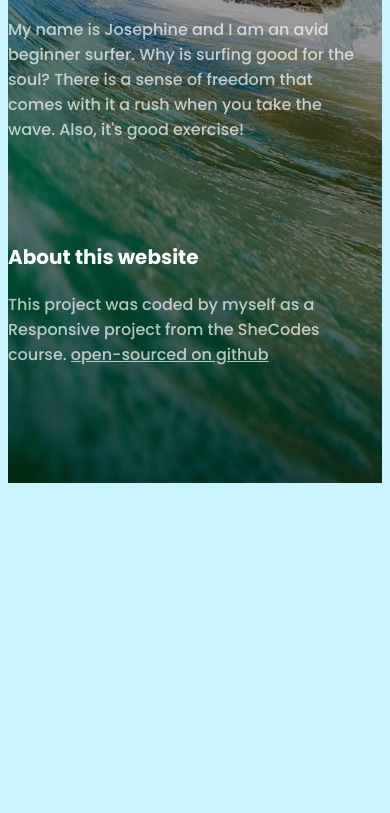
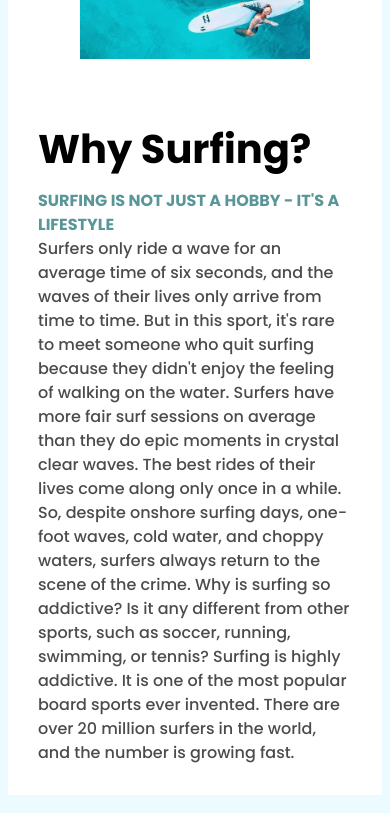
Before and after one commit to sojoz/surfing-project, a plain HTML site: page index.html in a window 390 px wide. Shown: the part 788-1601 px from the top of the page. Before the commit the page ends 1279 px from the top, so only its background shows below. Drawn offline with Linux system fonts and the light colour scheme.

Commit message:
Added main section and made it resonsive

```diff
--- a/index.html
+++ b/index.html
@@ -20,7 +20,32 @@
         <h2>explore the world of surfing</h2>
         <a href=""> Learn more</a>
       </header>
-
+      <main>
+        <section class="grid grid-2-columns">
+          <div>
+            <img src="src/images/Grid image 2.jpg" alt="surfers" class="main-grid-image" />
+          </div>
+          <div>
+            <h3>Why Surfing?</h3>
+            <h2>Surfing is not just a hobby - it's a lifestyle</h2>
+            <p>
+              Surfers only ride a wave for an average time of six seconds, and
+              the waves of their lives only arrive from time to time. But in
+              this sport, it's rare to meet someone who quit surfing because
+              they didn't enjoy the feeling of walking on the water. Surfers
+              have more fair surf sessions on average than they do epic moments
+              in crystal clear waves. The best rides of their lives come along
+              only once in a while. So, despite onshore surfing days, one-foot
+              waves, cold water, and choppy waters, surfers always return to the
+              scene of the crime. Why is surfing so addictive? Is it any
+              different from other sports, such as soccer, running, swimming, or
+              tennis? Surfing is highly addictive. It is one of the most popular
+              board sports ever invented. There are over 20 million surfers in
+              the world, and the number is growing fast.
+            </p>
+          </div>
+        </section>
+      </main>
       <footer>
         <section class="grid">
           <div>
--- a/src/styles.css
+++ b/src/styles.css
@@ -1,6 +1,6 @@
 body {
   font-family: "Poppins", sans-serif;
-  background-color: #c7f4ff;
+  background-color: #ecfbff;
 }
 
 .container {
@@ -56,16 +56,52 @@ header a {
   padding: 16px 32px;
 }
 
+main {
+  background-color: white;
+}
+main h2 {
+  font-weight: 700;
+  font-size: 16px;
+  line-height: 1.5;
+  color: #126a6d;
+  text-transform: uppercase;
+  margin: 0;
+  opacity: 0.7;
+}
+
+main h3 {
+  font-weight: 700;
+  font-size: 40px;
+  line-height: 1.5;
+  margin: 0;
+}
+
+main p {
+  font-size: normal;
+  font-weight: 400;
+  font-size: 16px;
+  line-height: 24px;
+  opacity: 0.7;
+  margin-right: 60px;
+}
 section {
   max-width: 1200px;
   margin: 0 auto;
+  padding: 100px 0;
 }
 .grid {
   display: grid;
   grid-template-columns: 1fr 2fr 2fr;
   grid-gap: 64px;
 }
-
+.grid-2-columns {
+  grid-template-columns: 1fr 1fr;
+  grid-gap: 30px;
+}
+.main-grid-image {
+  max-width: 370px;
+  margin-left: 120px;
+}
 footer {
   color: white;
   background-image: linear-gradient(rgba(0, 0, 0, 0.3), rgba(0, 0, 0, 0.5)),
@@ -73,7 +109,6 @@ footer {
   background-repeat: no-repeat;
   background-position: center;
   background-size: cover;
-  padding: 100px 0;
 }
 footer p {
   opacity: 0.7;
@@ -108,6 +143,7 @@ footer a {
     font-size: 34px;
     line-height: 1px;
     padding-bottom: 10px;
+    padding: 60px 0;
   }
   header h2 {
     font-size: 20px;
@@ -126,5 +162,23 @@ footer a {
   footer .grid {
     grid-template-columns: none;
     padding-top: 20px;
+    margin: 20px;
+    grid-gap: 20px;
+  }
+  .grid-2-columns {
+    padding: 30px;
+    grid-template-columns: 1fr;
+  }
+  .main-grid-image {
+    padding: 30px;
+    margin: 0 auto;
+    width: 230px;
+    display: block;
+  }
+  main p {
+    margin: 0 auto;
+  }
+  main h3 {
+    margin-bottom: 10px;
   }
 }
```
Also changed, not shown: src/images/Grid image 2.jpg (added), src/images/Grid-image 1.jpg (added).
